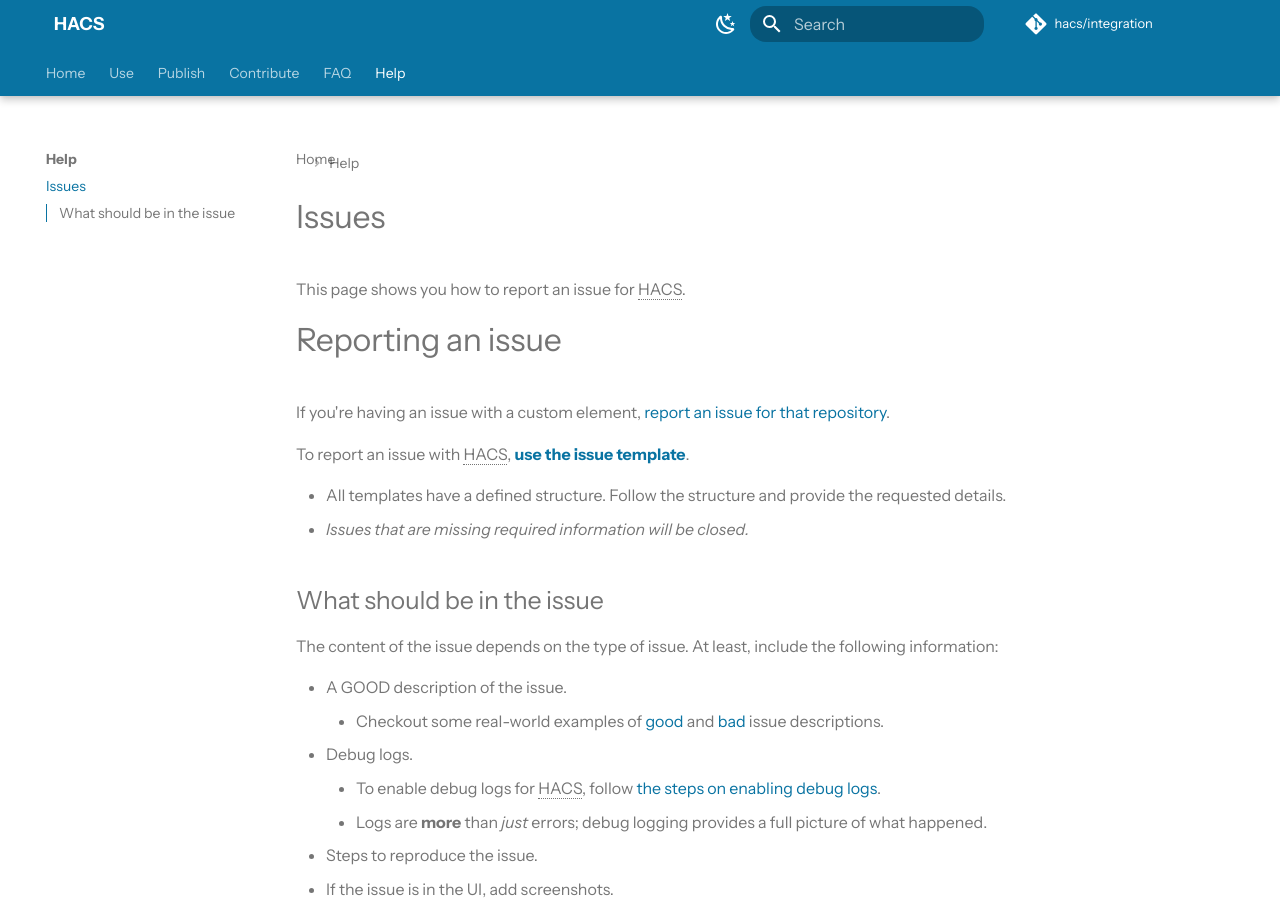
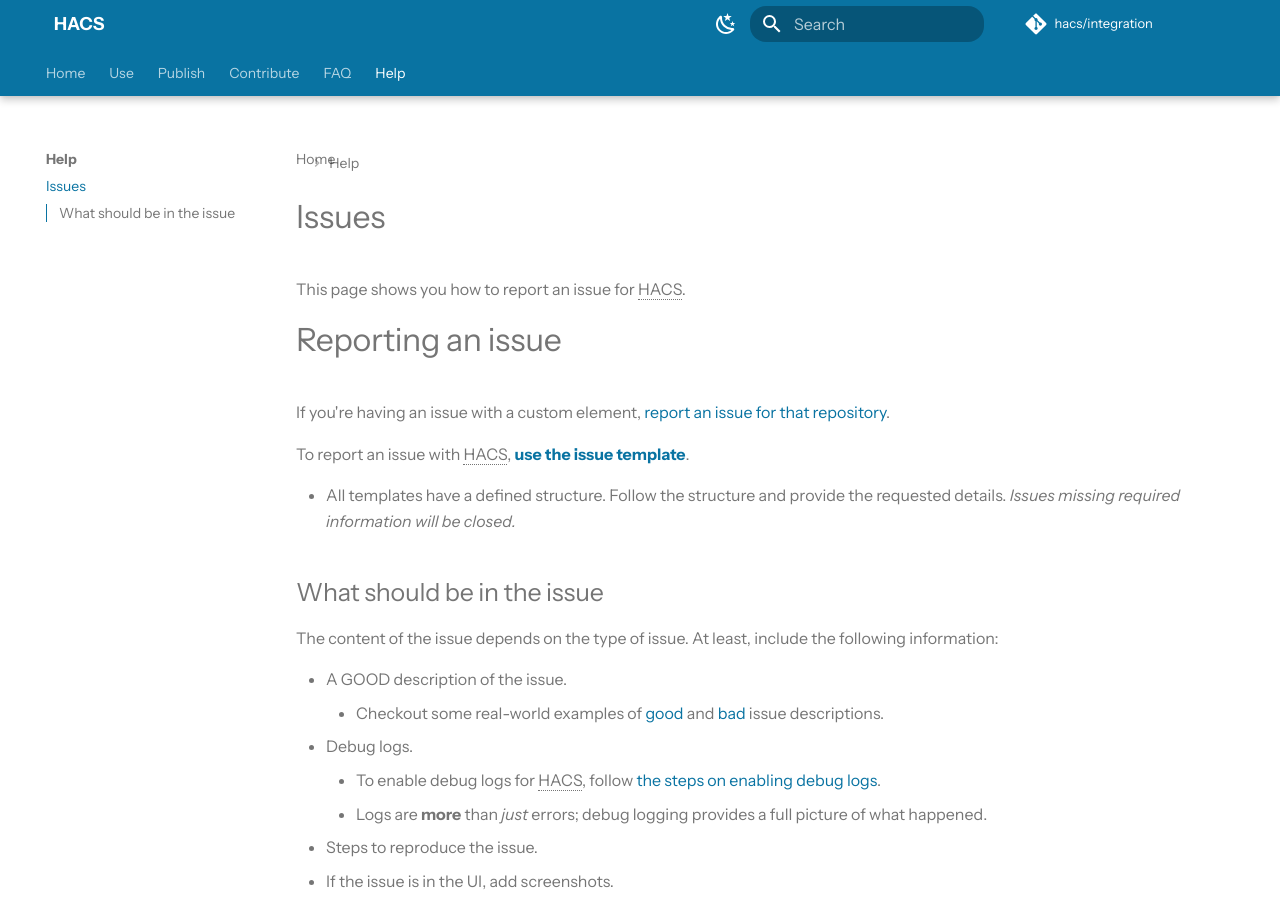
Before and after one commit to hacs/documentation, an MkDocs documentation site: the page built from source/docs/help/issues.md, in a window 1280 px wide and 900 px high. Built offline with MkDocs 1.6.1 and Material for MkDocs 9.7.7, drawn with Linux system fonts in a browser that asks for light colours; some web fonts are replaced; plug-ins that fetch from the network failed and are left out; comment, search, counter and statistics services are not loaded.

Commit message:
Update source/docs/help/issues.md
Co-authored-by: coderabbitai[bot] <136622811+coderabbitai[bot]@users.noreply.github.com>

```diff
--- a/source/docs/help/issues.md
+++ b/source/docs/help/issues.md
@@ -13,7 +13,7 @@ If you're having an issue with a custom element, [report an issue for that repos
 To report an issue with HACS, **[use the issue template](https://github.com/hacs/integration/issues)**.
 
 - All templates have a defined structure. Follow the structure and provide the requested details.
-- _Issues that are missing required information will be closed._
+_Issues missing required information will be closed._
 
 ## What should be in the issue
 
```
